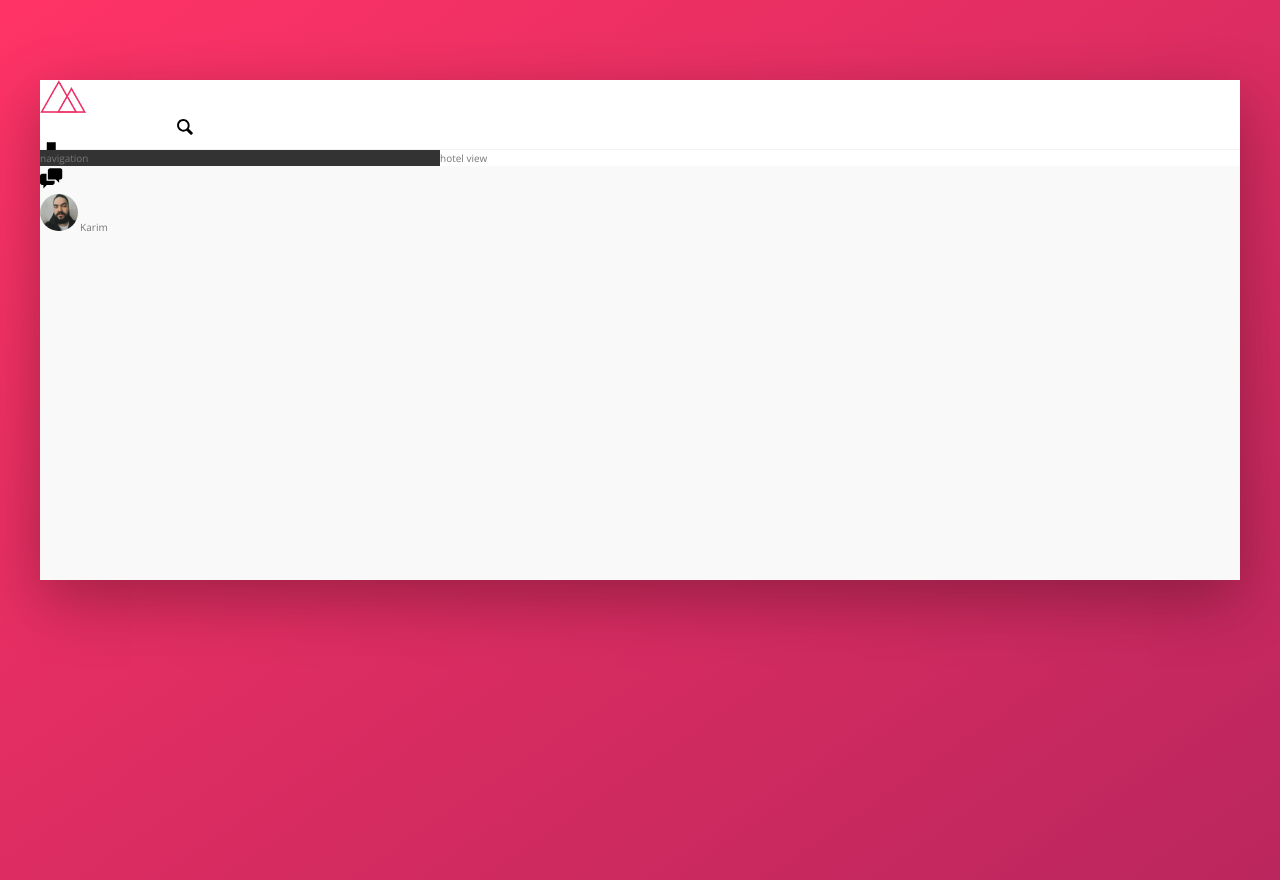
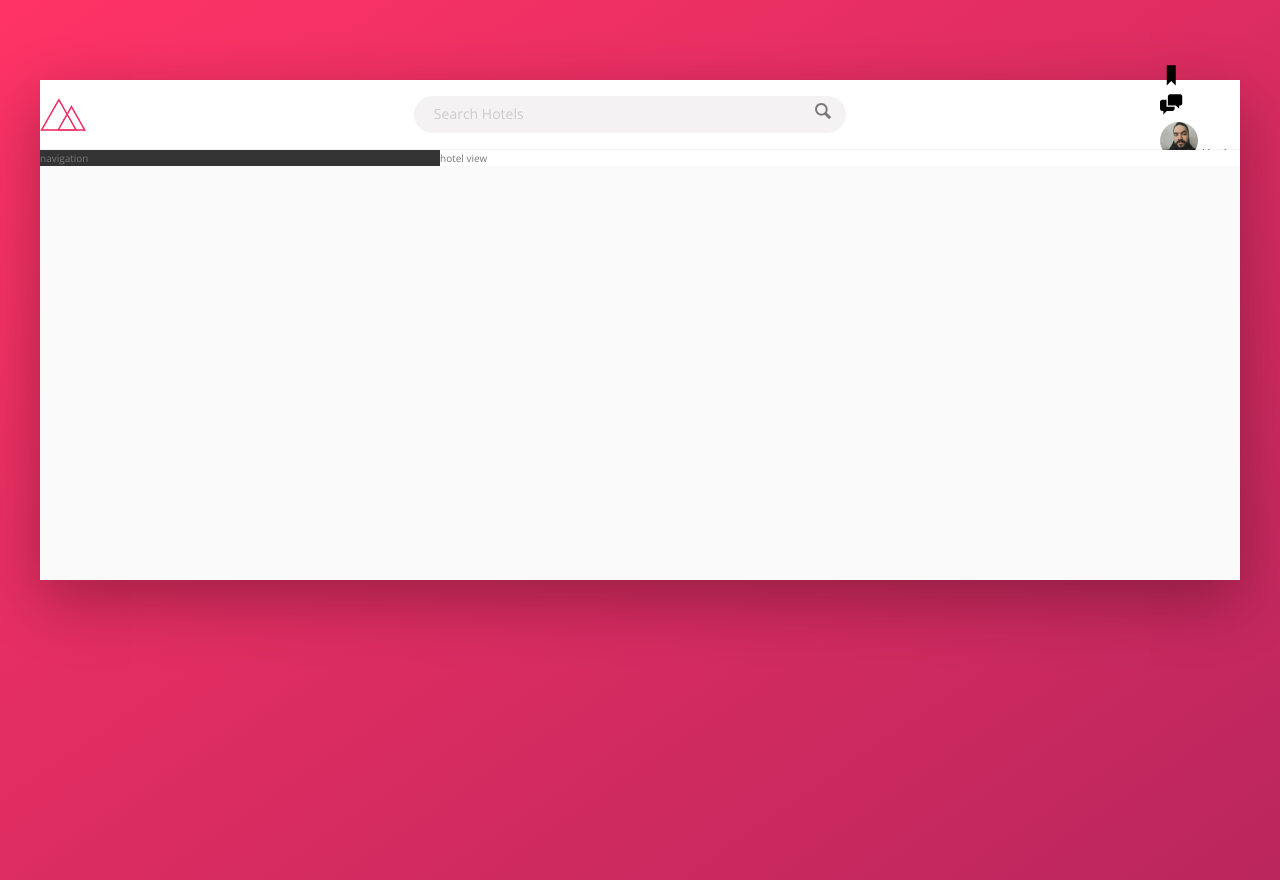
Before and after one commit to karimshalapy/trillo, a website: page index.html in a window 1280 px wide. Drawn offline with nearby package versions, Linux system fonts and the light colour scheme.

Commit message:
add styling to search component

```diff
--- a/index.html
+++ b/index.html
@@ -17,7 +17,7 @@
         <header class="header">
             <img src="./img/logo.png" alt="trello logo" class="logo" />
             <form action="#" class="search">
-                <input type="text" class="search__input">
+                <input type="text" class="search__input" placeholder="Search Hotels" />
                 <button class="search__btn">
                     <svg class="search__icon">
                         <use xlink:href="./img/sprite.svg#icon-magnifying-glass"></use>
--- a/sass/abstracts/_variables.scss
+++ b/sass/abstracts/_variables.scss
@@ -12,4 +12,6 @@
     --color-grey-dark-3: #999;
     //shadows
     --shadow-dark: 0 2rem 6rem rgba(0, 0, 0, .3);
+    //transitions
+    --transition: all .2s;
 }
--- a/sass/components/_search.scss
+++ b/sass/components/_search.scss
@@ -1,13 +1,45 @@
 .search {
+    flex: 0 0 40%;
+    position: relative;
+    display: flex;
+    justify-content: center;
+    align-items: center;
+
+    &:focus-within &__input{
+        width: 100%;
+        background-color: var(--color-grey-light-3);
+    }
     &__input {
+        background-color: var(--color-grey-light-2);
+        padding: .7rem 2rem;
+        border-radius: 10rem;
+        margin-right: -3.25rem;
+        width: 90%;
+        transition: var(--transition);
 
+        &::placeholder,
+        &::-webkit-input-placeholder {
+            font-weight: 100;
+            color: var(--color-grey-light-4);
+        }
     }
     &__btn {
+        transition: var(--transition);
+        &:hover,
+        &:focus {
+            color: var(--color-grey-dark-1);
+            filter: drop-shadow(0 .2rem .1rem rgba(0,0,0,0.2));
+        }
+        &:active {
+            transform: translateY(.2rem);
+            filter: drop-shadow(0 .2rem .1rem rgba(0,0,0,0));
 
+        }
     }
     &__icon {
         width: 2rem;
         height: 2rem;
+        fill: currentColor;
     }
 
 }
--- a/sass/layout/_header.scss
+++ b/sass/layout/_header.scss
@@ -2,4 +2,8 @@
     height: 7rem;
     background: #fff;
     border-bottom: 1px solid var(--color-grey-light-2);
+    display: flex;
+    justify-content: space-between;
+    align-items: center;
+    font-size: 1.4rem;
 }
```
Also changed, not shown: css/main.css.
